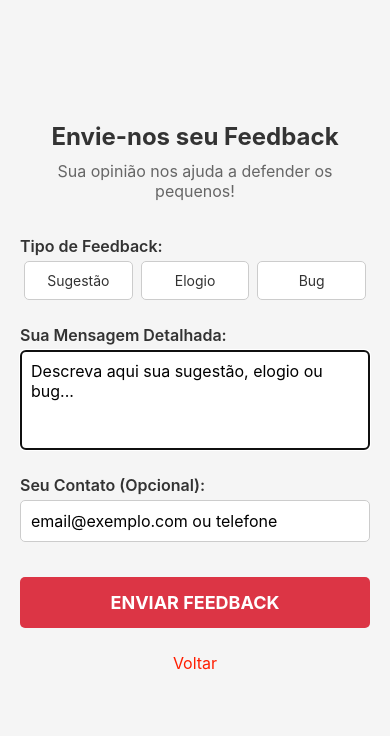
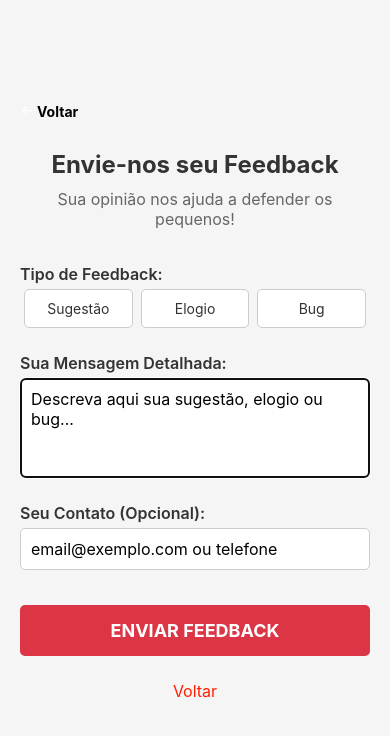
Before and after one commit to joaovictormaria/defender-of-the-little-ones, a React Native app: screen /FeedBack in a window 390 px wide. Shown: the top 736 px of the page. Built offline with nearby package versions, Linux system fonts and the light colour scheme.

Commit message:
feat: modify feedback screen to fix navigation issue

```diff
--- a/package.json
+++ b/package.json
@@ -14,7 +14,7 @@
     "@react-navigation/native-stack": "^7.5.1",
     "@react-navigation/stack": "^7.6.3",
     "expo": "~54.0.18",
-    "expo-checkbox": "~5.0.7",
+    "expo-checkbox": "^5.0.7",
     "expo-font": "~14.0.9",
     "expo-image-picker": "~17.0.8",
     "expo-sqlite": "^16.0.9",
--- a/src/screens/FeedBack.js
+++ b/src/screens/FeedBack.js
@@ -1,18 +1,20 @@
+import { useNavigation } from '@react-navigation/native';
 import React, { useState } from 'react';
 import {
-  View,
+  Alert,
+  ScrollView,
+  StyleSheet,
   Text,
-  StyleSheet,
+  TextInput,
   TouchableOpacity,
-  TextInput,
-  Alert,
-  ScrollView
+  View
 } from 'react-native';
+import BackButton from '../components/BackButton';
 
 const PRIMARY_RED = '#DC3545';
 const PRIMARY_BLUE = '#ff1e00ff';
 
-const Feedback = ({ navigation }) => {
+const Feedback = () => {
   const [formData, setFormData] = useState({
     tipo: 'sugestao',
     texto: '',
@@ -28,6 +30,7 @@ const Feedback = ({ navigation }) => {
       [name]: value
     }));
   };
+  const navigation = useNavigation();
 
   const handleSubmit = () => {
     if (!formData.texto.trim()) {
@@ -36,11 +39,14 @@ const Feedback = ({ navigation }) => {
     }
 
     if (formData.contato.trim() && !emailRegex.test(formData.contato)) {
-        Alert.alert("Erro", "Por favor, insira um endereço de e-mail ou telefone válido, ou deixe o campo de contato vazio.");
+      Alert.alert(
+        "Erro",
+        "Por favor, insira um endereço de e-mail ou telefone válido, ou deixe o campo de contato vazio."
+      );
       return;
     }
 
-    console.log('Dados prontos para envio:', formData);
+    console.log("Dados prontos para envio:", formData);
 
     Alert.alert(
       "Obrigado!",
@@ -49,19 +55,21 @@ const Feedback = ({ navigation }) => {
         {
           text: "OK",
           onPress: () => {
-            setFormData({ tipo: 'sugestao', texto: '', contato: '' });
-          }
-        }
+            setFormData({ tipo: "sugestao", texto: "", contato: "" });
+
+            navigation.navigate("Home");
+          },
+        },
       ]
     );
   };
-
   return (
     <ScrollView
       style={styles.scrollContainer}
       contentContainerStyle={styles.contentContainer}
     >
       <View style={styles.container}>
+        <BackButton navigation={navigation} />
         <Text style={styles.title}>Envie-nos seu Feedback</Text>
         <Text style={styles.subtitle}>Sua opinião nos ajuda a defender os pequenos!</Text>
 
```
Also changed, not shown: 1 other file (tests, documents, lock files or other folders). Lines whose indentation alone changed are shown as unchanged.
